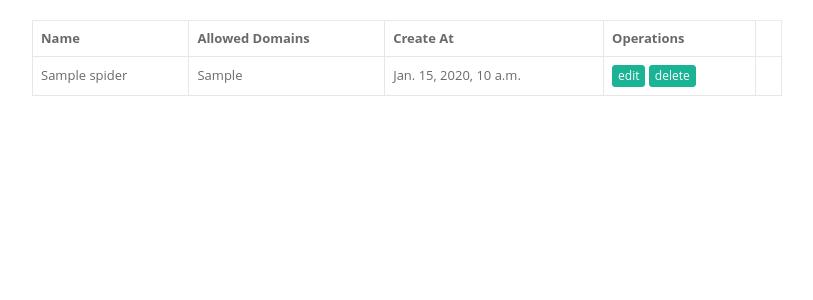
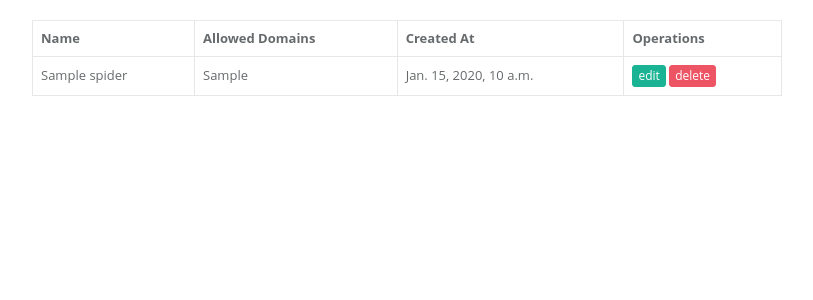
Before and after one commit to bbrangeo/ScrapyDistributed, a Django app: template scrapy_distributed/webui/core/templates/all_spiders.html in a window 1280 px wide. Shown: the part 50-350 px from the top of the page, without its empty margins (233-1046 px from the left). Run offline with Django 3.2, Linux system fonts and the light colour scheme; the template is opened without the code that fills it: most values are stand-ins (such as "Sample title", 1, 10 or a date in 2020); some libraries are stand-ins or nearby versions.

Commit message:
delete spider

```diff
--- a/scrapy_distributed/webui/core/templates/all_spiders.html
+++ b/scrapy_distributed/webui/core/templates/all_spiders.html
@@ -8,20 +8,23 @@
                 <tr>
                     <th>Name</th>
                     <th>Allowed Domains</th>
-                    <th>Create At</th>
+                    <th>Created At</th>
                     <th>Operations</th>
                 </tr>
                 {% for spider in spiders %}
                 <tr>
                     <td>{{ spider.name }}</td>
                     <td>{{ spider.allowed_domains}}</td>
-                    <td>{{ spider.create_at }}</td>
+                    <td>{{ spider.created_at }}</td>
                     <td>
                         <a href="{% url 'edit_spider' spider.id %}" class="btn btn-primary btn-xs">edit</a>
-                        <a href="{% url 'delete_spider' spider.id %}" class="btn btn-primary btn-xs">delete</a>
+
+                        <form action="{% url 'delete_spider' spider.id %}" method="post" class="form-inline">
+                            {% csrf_token %}
+
+                            <input type="submit" class="btn btn-danger btn-xs" value="delete">
+                        </form>
                     </td>
-                    <td></td>
-
                 </tr>
                 {% endfor %}
             </table>
--- a/scrapy_distributed/webui/core/views.py
+++ b/scrapy_distributed/webui/core/views.py
@@ -4,6 +4,7 @@ from django.shortcuts import render, get_object_or_404, redirect
 from .models import Spider, Rule
 from libs.create_model import create_spider as cs, create_rule as cr
 from libs.update_model import update_spider as us, update_rule as ur
+from libs.delete_model import delete_spider as ds, delete_rule as dr
 
 
 def index(request):
@@ -39,7 +40,10 @@ def edit_spider(request, id):
             return redirect(reverse('edit_spider', args=[id]))
 
 def delete_spider(request, id):
-    pass
+    if request.method == 'POST':
+        result = ds(id)
+        print 'xxx', result
+        return redirect(reverse('all_spiders', args=[]))
 
 
 def all_spiders(request):
```
Also changed, not shown: scrapy_distributed/webui/core/libs/delete_model.py (added, +11 -0 lines).
